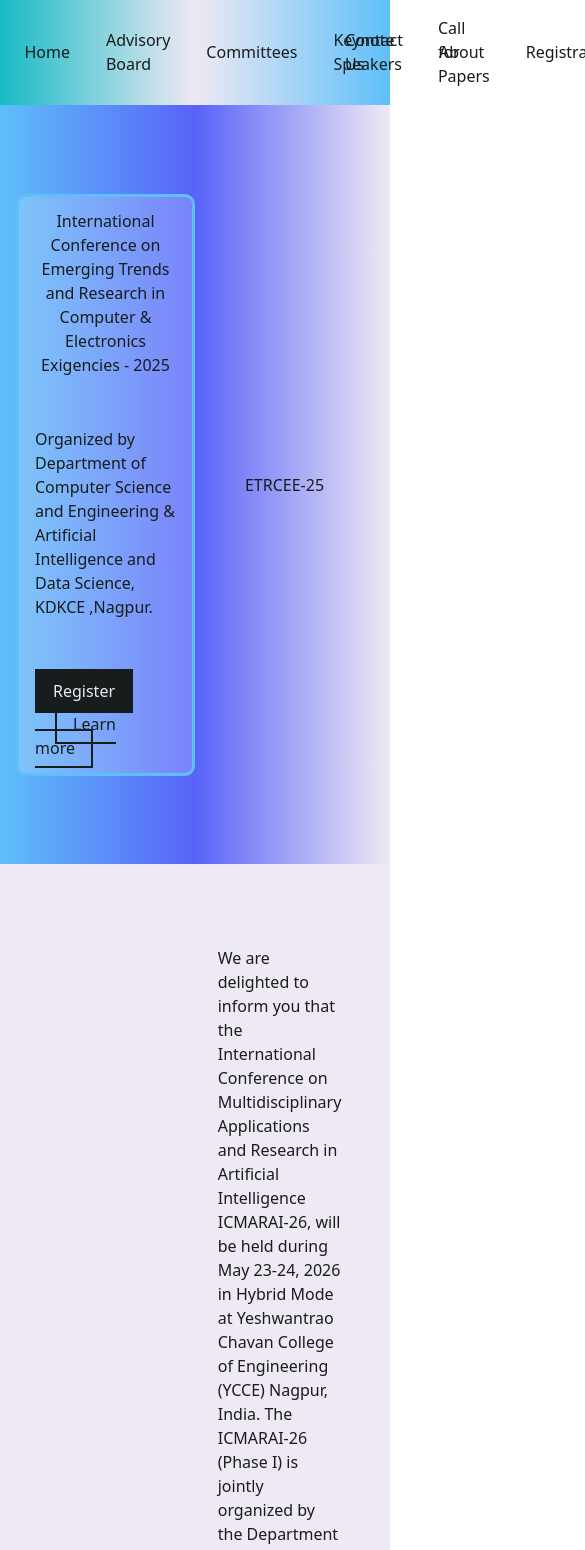
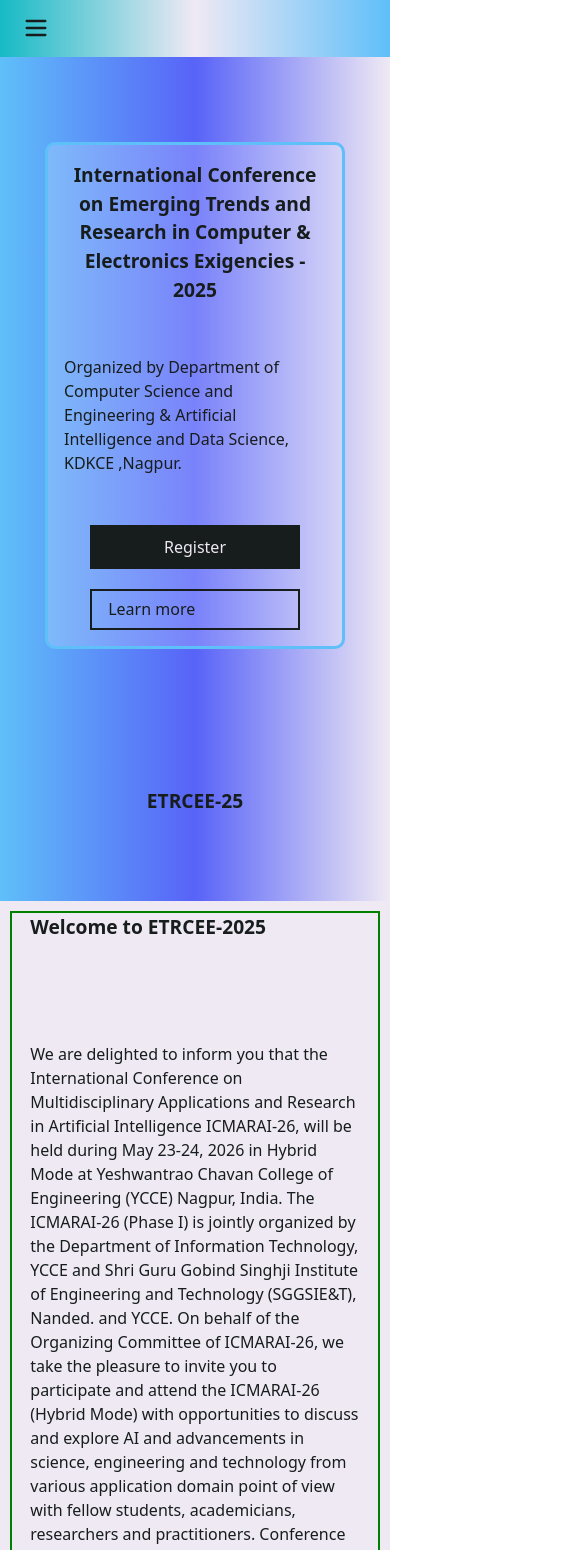
Before and after one commit to AniketDhakate007/ConfWeb, a React (Vite) app in the folder conf-web/: page / in a window 390 px wide. Shown: the top 1550 px of the page, 585 px wide, since content can reach past the window. Built offline with nearby package versions, Linux system fonts and the light colour scheme.

Commit message:
fixed responsiveness

```diff
--- a/conf-web/package.json
+++ b/conf-web/package.json
@@ -17,6 +17,7 @@
     "@mui/material": "^6.4.6",
     "@tailwindcss/vite": "^4.0.9",
     "clsx": "^2.1.1",
+    "lucide-react": "^0.477.0",
     "motion": "^12.4.10",
     "react": "^19.0.0",
     "react-dom": "^19.0.0",
--- a/conf-web/src/App.css
+++ b/conf-web/src/App.css
@@ -14,6 +14,10 @@
   padding:0;
   box-sizing:border-box;
   color:var(--font);
+}
+h1{
+  font-size:2rem;
+  font-weight:bold;
 }
 .flexbox{
 display:flex;
@@ -40,36 +44,67 @@
   background:var(--background);
   color:var(--font);
 }
-.navbar a{
+.navbar a {
   text-decoration: none;
-  padding:0.5rem 1rem;
-  border-radius:10px;
-border:2px solid transparent;
+  padding: 0.5rem 1rem;
+  border-radius: 10px;
+  border: 2px solid transparent;
 }
-.navbar{
-  background:linear-gradient(to right ,var(--seperator),var(--background),var(--hover));
-  padding:0.4rem;
+
+.navbar {
+  background: linear-gradient(to right, var(--seperator), var(--background), var(--hover));
+  padding: 0.4rem;
+  position:relative;
+  z-index:10;
+  justify-content: space-between;
+  display: flex;
+  align-items: center;
+}
+
+.navbar a:hover {
+  background-color: rgba(255, 255, 255, 0.4);
+  border: 2px solid var(--hover);
+}
+
+.nav-container {
+  width: 100%;
+  display: flex;
+  align-items: center;
   justify-content: space-between;
 }
-.navbar a:hover{
-  background-color: rgb(255,255,255,0.4);
-  border:2px solid var(--hover);
+
+.nav-one {
+  width: 70%;
+  display: flex;
+  justify-content: space-around;
 }
-.nav-one{
-  width:70%;
+
+.nav-two {
+  width: 15%;
+  display: flex;
+  justify-content: space-around;
 }
-.nav-two{
-  width:15%;
+
+/* Mobile Menu */
+.menu-button {
+  display: none;
+  background: none;
+  border: none;
+  cursor: pointer;
+  color: var(--font);
 }
+
+
 .hero{
-  height:90vh;
   background: linear-gradient(to left,var(--background),var(--button),var(--hover));
   padding:1rem;
+  flex-wrap: wrap;
+  min-height:100vh;
 }
 .hero>div{
   width:50%;
   padding:1rem;
-  height:80%;
+  min-width: 300px;
   background-color:rgb(255,255,255,0.2);
   border:3px solid var(--hover);
   border-radius:10px;
@@ -86,7 +121,6 @@
 width:100%;
 }
 .hero>div>div>span{
-margin-left:20px;
 border:2px solid var(--font);
 padding:0.4rem 1rem;
 }
@@ -94,10 +128,22 @@
 background:var(--font);
 color:var(--background);
 }
+  .hero-button{
+  flex-wrap: wrap;
+  gap:20px;
+}
+.home{
+  width:100%;
+}
 .home-first{
   padding:2rem;
 margin:50px;
+border:2px solid green;
   gap:100px;
+  flex-wrap: wrap;
+}
+.home-first h1,.home-first p{
+  width:40%;
 }
 .home-sponser>h1{
 text-align: center;
@@ -128,9 +174,12 @@
 }
 footer>div{
   width:100%;
+  gap:10px;
+  flex-wrap: wrap;
 }
 footer>div>div{
 padding:1rem;
+min-width:100px;
 background:rgb(255,255,255,0.4);
 border:2px solid var(--button);
 border-radius: 10px;
@@ -162,3 +211,47 @@
   object-fit: cover;
   margin-bottom: 15px;
 }
+
+/* Responsive Styles */
+@media (max-width: 768px) {
+  .menu-button {
+    display: block;
+  }
+
+  .nav-one,
+  .nav-two {
+    display: none;
+    flex-direction: column;
+    background: var(--background);
+    width: 100%;
+    position: absolute;
+    top: 50px;
+    left: 0;
+    padding: 1rem;
+    text-align: center;
+  }
+  .nav-two{
+    top:450px;
+    padding-top:0;
+  }
+
+  .nav-open {
+    display: flex;
+  }
+  h1{
+    font-size:1.2rem;
+  }
+
+  .hero-button button, .hero-button span{
+  width:80%;
+  }
+
+.home-first h1,.home-first p{
+  width:90%;
+}
+  .home-first{
+    padding:0 ;
+    margin:10px;
+  }
+
+}
--- a/conf-web/src/components/hero.jsx
+++ b/conf-web/src/components/hero.jsx
@@ -8,7 +8,7 @@
             <p>
 Organized by Department of Computer Science and Engineering & Artificial Intelligence and Data Science, KDKCE ,Nagpur.
             </p>
-            <div>
+            <div className="flexbox hero-button">
                 <button>Register</button>
                 <span>Learn more</span>
             </div>
--- a/conf-web/src/components/navbar.jsx
+++ b/conf-web/src/components/navbar.jsx
@@ -1,10 +1,23 @@
-import {Link} from 'react-router-dom'
+import { useState } from "react";
+import { Link } from "react-router-dom";
+import { Menu, X } from "lucide-react";
 
-export default function(){
+export default function Navbar() {
+  const [isOpen, setIsOpen] = useState(false);
 
-    return(
-        <div className="navbar flexbox">
-            <div className='nav-one flexbox-spacearound'>
+  return (
+    <nav className="navbar">
+      <div className="nav-container">
+        {/* Mobile Menu Button */}
+        <button
+          onClick={() => setIsOpen(!isOpen)}
+          className="menu-button"
+        >
+          {isOpen ? <X size={28} /> : <Menu size={28} />}
+        </button>
+
+        {/* Navigation Links */}
+        <div className={`nav-one ${isOpen ? "nav-open" : ""}`}>
           <Link to="/">Home</Link>
           <Link to="/advboard">Advisory Board</Link>
           <Link to="/commitee">Committees</Link>
@@ -13,10 +26,12 @@
           <Link to="/register">Registration</Link>
           <Link to="/program">Programme Schedule</Link>
         </div>
-            <div className='nav-two flexbox-spacearound'>
+
+        <div className={`nav-two ${isOpen ? "nav-open" : ""}`}>
           <Link to="/contact">Contact Us</Link>
           <Link to="/about">About</Link>
         </div>
       </div>
-    )
+    </nav>
+  );
 }
```
Also changed, not shown: 1 other file (tests, documents, lock files or other folders). Lines whose indentation alone changed are shown as unchanged.
